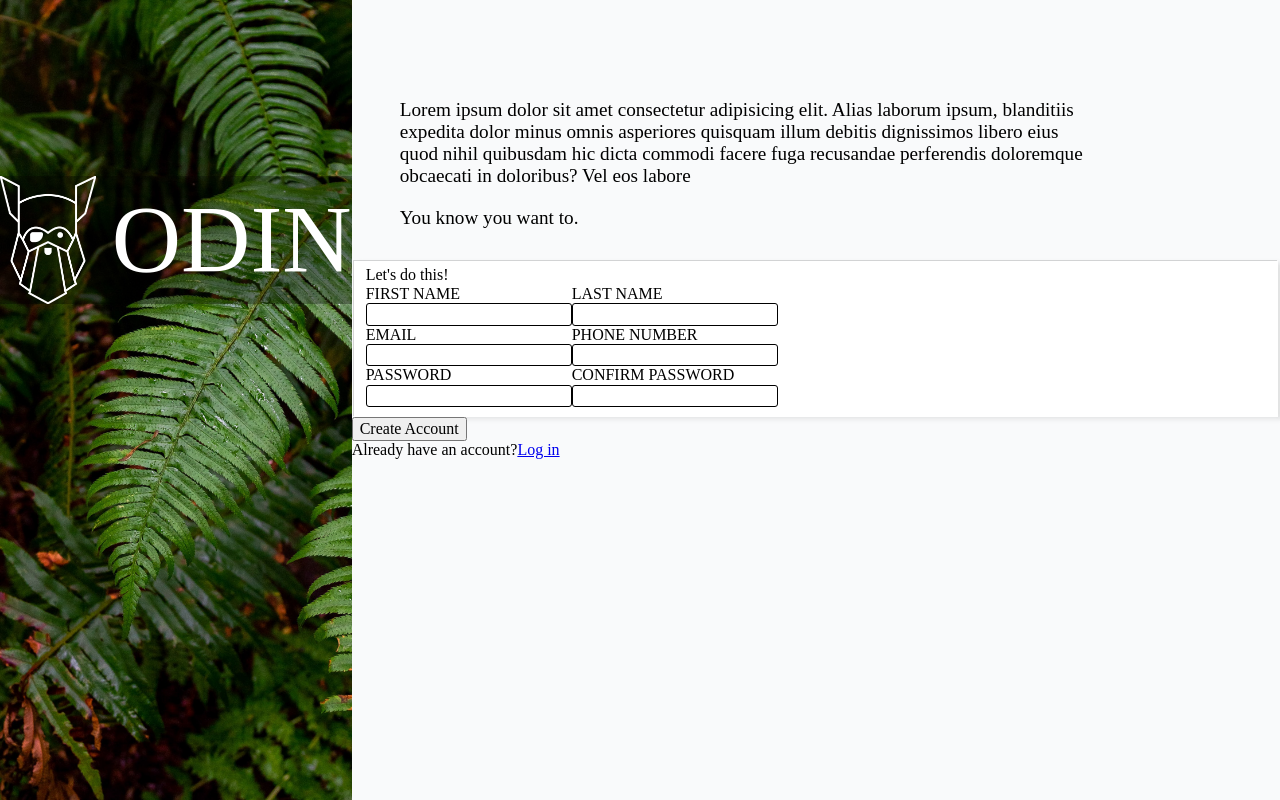
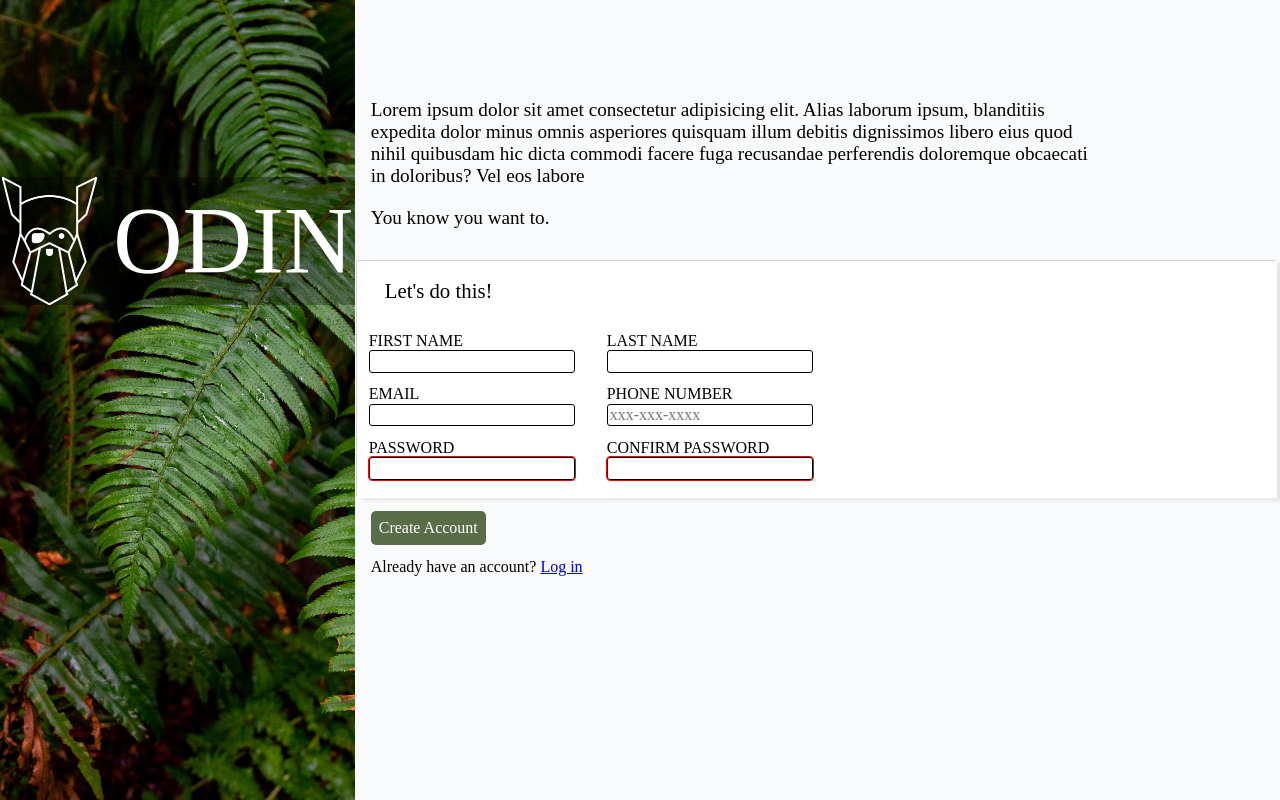
Before and after one commit to LuisEJaar/OdinProjectFullStackJS, a plain HTML site: page intermediateHTML_CSS/signUpForm/index.html in a window 1280 px wide. Drawn offline with Linux system fonts and the light colour scheme.

Commit message:
Updated CSS

```diff
--- a/intermediateHTML_CSS/signUpForm/css/style.css
+++ b/intermediateHTML_CSS/signUpForm/css/style.css
@@ -15,6 +15,7 @@ form {
 }
 
 fieldset {
+    width:99.5%;
     border: none;
     box-shadow: inset;
     background-color: white;
@@ -56,7 +57,7 @@ input {
 }
 
 input:focus {
-    outline: 1px solid blue;
+    outline: 1px solid #E5E7EB;
 }
 
 section {
@@ -65,7 +66,39 @@ section {
 }
 
 section > div {
-    padding-left: 3rem;
+    padding-left: 1rem;
     font-size: 1.2rem;
     width: 80%;
 }
+
+fieldset > span {
+    margin-top: 1rem;
+    margin-bottom: 1rem;
+    font-size: 1.3rem;
+}
+
+input:invalid {
+    outline: 1px solid red;
+}
+
+.rh {
+    margin-left: 2rem;
+}
+
+.button, form span {
+    margin-top: 0.8rem;
+    margin-left: 1rem;
+}
+
+button {
+    padding: 0.5rem;
+    background-color: #596D48;
+    border-radius: 5px;
+    color: white;
+    border: none;
+}
+
+.form > div {
+    margin-top: 0.8rem;
+    margin-bottom: 0.5rem;
+}
--- a/intermediateHTML_CSS/signUpForm/index.html
+++ b/intermediateHTML_CSS/signUpForm/index.html
@@ -24,8 +24,9 @@
                 <div class="forms">
                     <div class="lh form">
                         <div>
-                            <label for="name">FIRST NAME</label>
-                            <input id="name" type="text">
+                            <label for="name" >FIRST NAME</label>
+                            <input id="name" minlength="2" maxlength="20" type="text">
+                            <title>Name must be at least 2 characters  long</title>
                         </div>
                         <div>
                             <label for="email">EMAIL</label>
@@ -33,29 +34,29 @@
                         </div>
                         <div>
                             <label for="password">PASSWORD</label>
-                            <input id="password" type="password">
+                            <input id="password" type="password" required>
                         </div>
                     </div>
                     <div class="rh form">
                         <div>
                             <label for="lastName">LAST NAME</label>
-                            <input id="lastName" type="text">
+                            <input id="lastName" minlength="3" maxlength="20" type="text">
                         </div>
                         <div>
-                            <label for="phoneNumber">PHONE NUMBER</label>
-                            <input id="phoneNumber" type="tel">
+                            <label for="phone">PHONE NUMBER</label>
+                            <input type="tel" id="phone" placeholder="xxx-xxx-xxxx" name="phone" pattern="[0-9]{3}-[0-9]{3}-[0-9]{4}">
                         </div>
                         <div>
                             <label for="password2">CONFIRM PASSWORD</label>
-                            <input id="password2" type="password">
+                            <input id="password2" type="password" required>
                         </div>
                     </div>
                 </div>
             </fieldset>
-            <div>
+            <div class="button">
                 <button type="submit">Create Account</button>
             </div>
-            <span>Already have an account?<a href="#">Log in</a></span>
+            <span>Already have an account?  <a href="#">Log in</a></span>
         </form>
       </section>
     </body>
```
